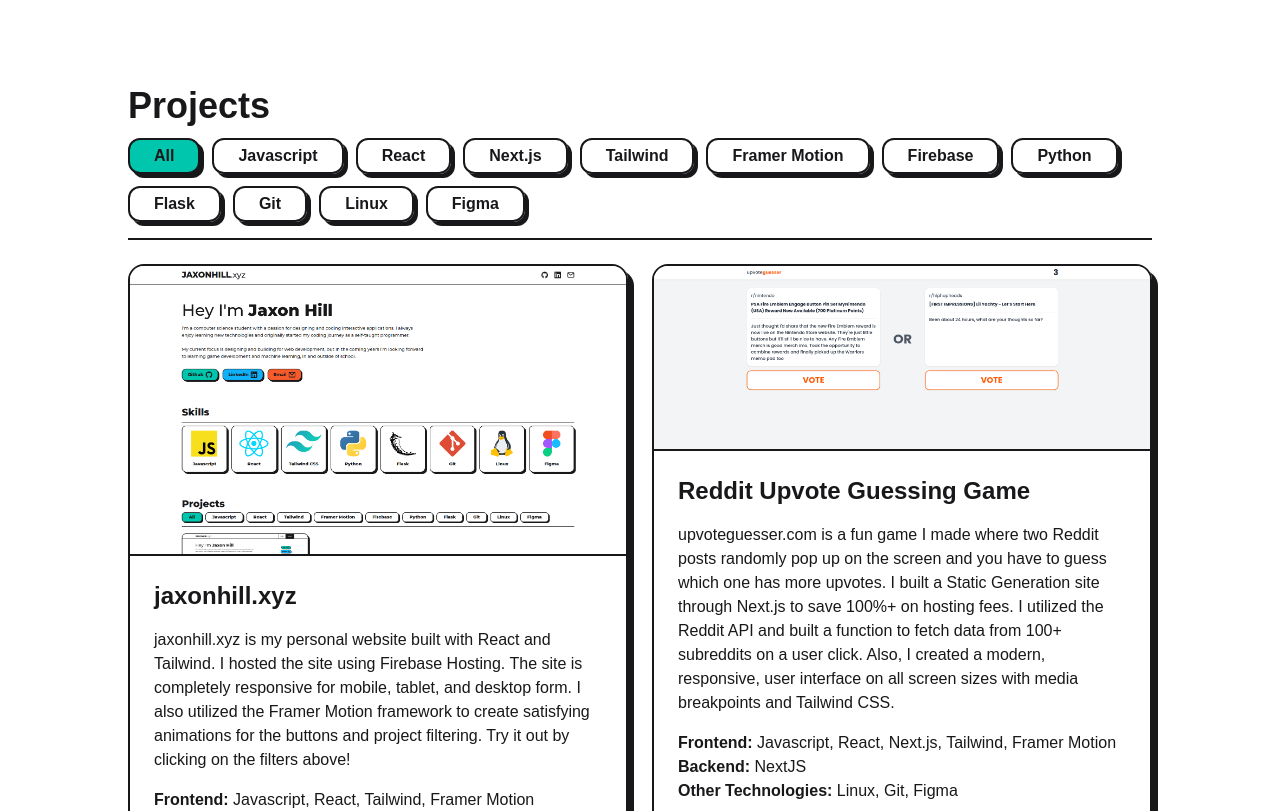
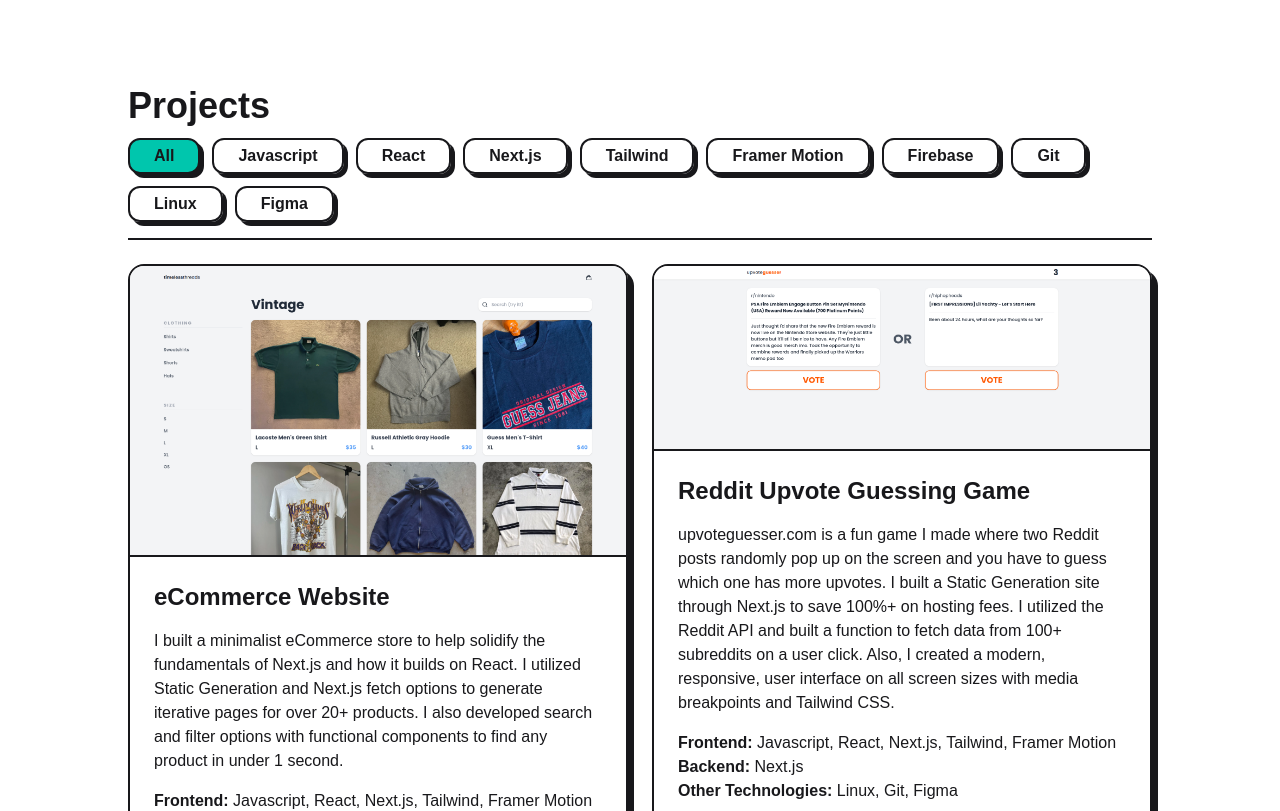
Before and after one commit to jaxonhill/personal-website, a React (Create React App) app in the folder frontend/: page / in a window 1280 px wide. Shown: the part 960-1771 px from the top of the page. Built offline with nearby package versions, Linux system fonts and the light colour scheme; the HTML template or start-up script is replaced by a standard one.

Commit message:
Fix typo on projects, reverse project list order

```diff
--- a/frontend/src/components/ProjectSection.js
+++ b/frontend/src/components/ProjectSection.js
@@ -30,7 +30,7 @@
                  breakpoints and Tailwind CSS.",
         "image": "./images/upvote_guesser_picture.png",
         "frontendTech": ["Javascript", "React", "Next.js", "Tailwind", "Framer Motion"],
-        "backendTech": ["NextJS"],
+        "backendTech": ["Next.js"],
         "otherTech": ["Linux", "Git", "Figma"],
         "liveSiteLink": "https://upvoteguesser.com/",
         "githubLink": "https://github.com/jaxonhill/upvote-guesser",
@@ -44,7 +44,7 @@
                  to find any product in under 1 second.",
         "image": "./images/ecomm_store_picture.png",
         "frontendTech": ["Javascript", "React", "Next.js", "Tailwind", "Framer Motion"],
-        "backendTech": ["NextJS"],
+        "backendTech": ["Next.js"],
         "otherTech": ["Linux", "Git", "Figma"],
         "liveSiteLink": "https://minimalist-ecommerce-store.vercel.app/",
         "githubLink": "https://github.com/jaxonhill/minimalist-ecommerce-store",
@@ -58,8 +58,8 @@
     { "name": "Tailwind", "bgColor": "bg-cyan" },
     { "name": "Framer Motion", "bgColor": "bg-purple" },
     { "name": "Firebase", "bgColor": "bg-bright-orange" },
-    { "name": "Python", "bgColor": "bg-gold" },
-    { "name": "Flask", "bgColor": "bg-green" },
+    // { "name": "Python", "bgColor": "bg-gold" },
+    // { "name": "Flask", "bgColor": "bg-green" },
     { "name": "Git", "bgColor": "bg-bright-orange" },
     { "name": "Linux", "bgColor": "bg-gold" },
     { "name": "Figma", "bgColor": "bg-green" },
@@ -104,6 +104,9 @@
             }
         })
 
+        // Reverse them so older projects in the back
+        newProj.reverse();
+
         setFilteredProjects(newProj);
 
     }, [selectedTags]);
```
Also changed, not shown: 1 other file (tests, documents, lock files or other folders).
